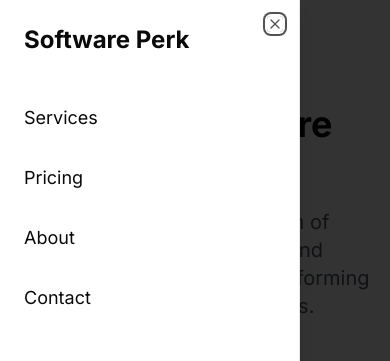
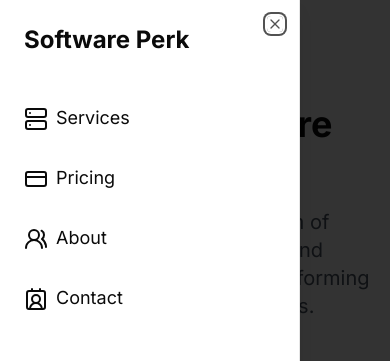
Before and after one commit to Mayor-Rhymes/software-perk, a Next.js app: page /about in a window 390 px wide. Both pictures are taken after a click on the button 20 px from the left and 20 px from the top of the page. Shown: the top 361 px of the page. Built offline with nearby package versions, Linux system fonts and the light colour scheme; no server answers.

Commit message:
improve sidebar

```diff
--- a/src/components/mobileNavBar.tsx
+++ b/src/components/mobileNavBar.tsx
@@ -1,7 +1,7 @@
 import { useState } from 'react';
 import { Button } from './ui/button';
 import { Sheet, SheetContent, SheetTrigger } from './ui/sheet';
-import { Menu, X } from 'lucide-react';
+import { Contact2, CreditCard, Menu, Server, UsersRound } from 'lucide-react';
 import Link from 'next/link';
 import { DialogDescription, DialogTitle } from './ui/dialog';
 import * as VisuallyHidden from '@radix-ui/react-visually-hidden';
@@ -11,10 +11,10 @@ const MobileNavBar = () => {
   const [open, setOpen] = useState(false);
 
   const menuItems = [
-    { href: '/services', label: 'Services' },
-    { href: '/pricing', label: 'Pricing' },
-    { href: '/about', label: 'About' },
-    { href: '/contact', label: 'Contact' },
+    { href: '/services', label: 'Services', icon: Server },
+    { href: '/pricing', label: 'Pricing', icon: CreditCard },
+    { href: '/about', label: 'About', icon: UsersRound },
+    { href: '/contact', label: 'Contact', icon: Contact2 },
   ];
 
   return (
@@ -46,6 +46,7 @@ const MobileNavBar = () => {
                     className="block py-2 text-lg hover:text-primary transition-colors"
                     onClick={() => setOpen(false)}
                   >
+                    <item.icon className="h-6 w-6 inline-block mr-2" />
                     {item.label}
                   </Link>
                 </li>
```
